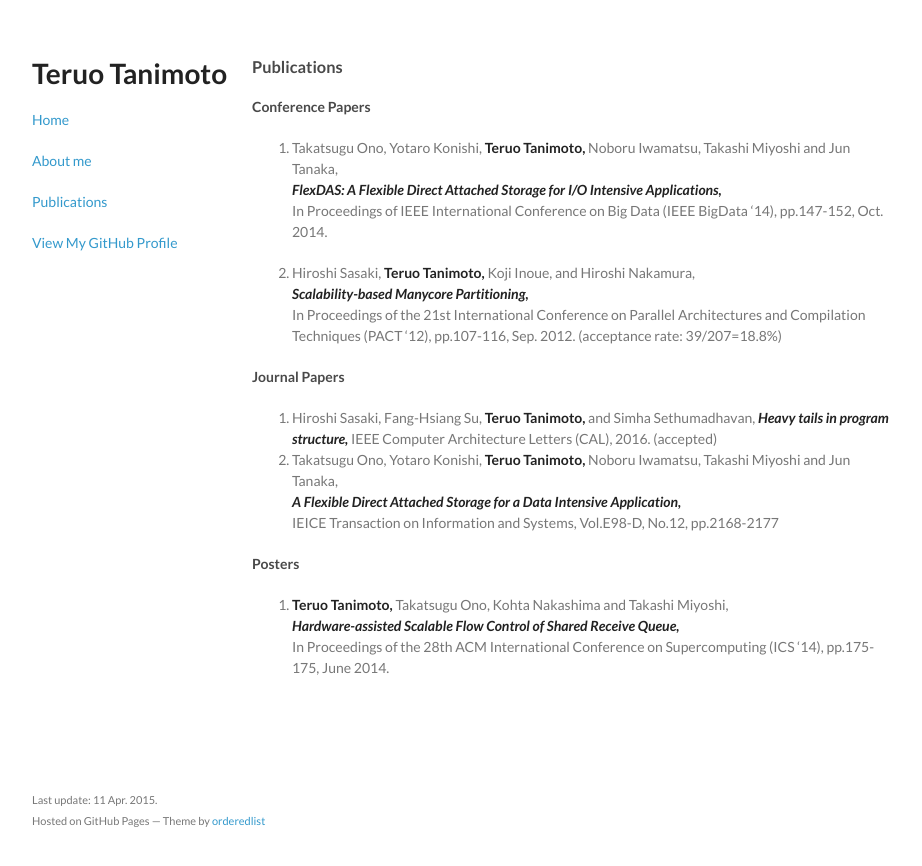
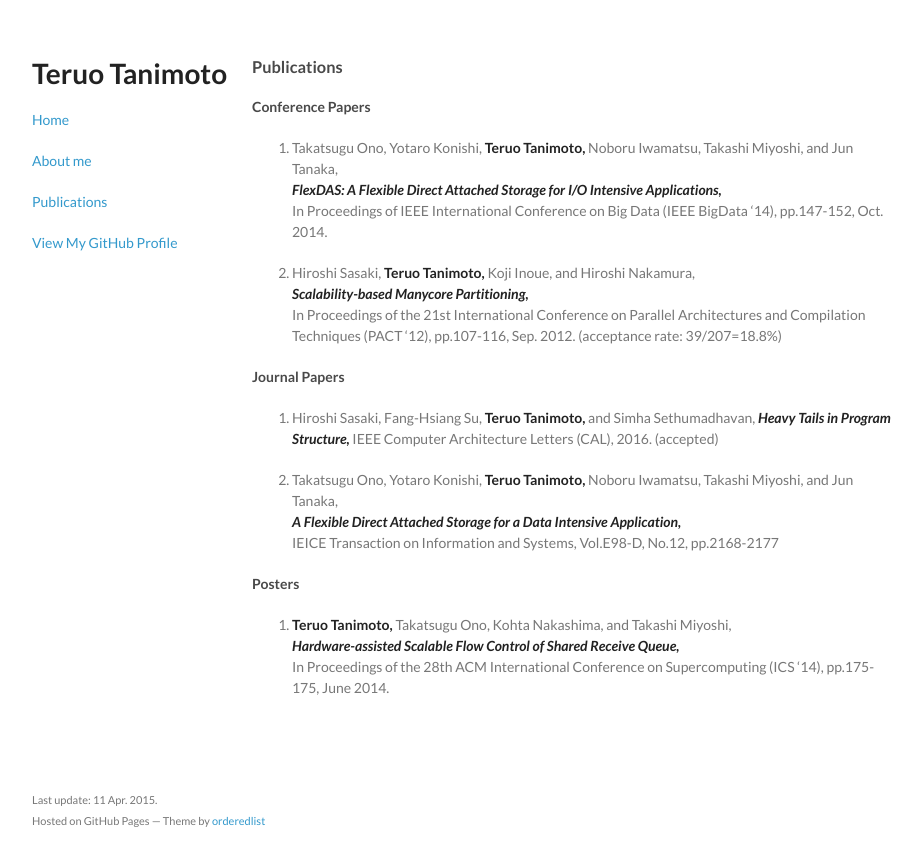
Before and after one commit to teruo41/teruo41.github.io, a Jekyll site: the page built from publications.md, in a window 1280 px wide. Shown: the top 866 px of the page, without its empty margins (178-1100 px from the left). Built offline with Jekyll 4.4.1, drawn with Linux system fonts in a browser that asks for light colours.

Commit message:
minor update

```diff
--- a/publications.md
+++ b/publications.md
@@ -7,7 +7,7 @@ title: Publications
 
 #### Conference Papers
 
-1. Takatsugu Ono, Yotaro Konishi, __Teruo Tanimoto,__ Noboru Iwamatsu, Takashi Miyoshi and Jun Tanaka,
+1. Takatsugu Ono, Yotaro Konishi, __Teruo Tanimoto,__ Noboru Iwamatsu, Takashi Miyoshi, and Jun Tanaka,
    ***FlexDAS: A Flexible Direct Attached Storage for I/O Intensive Applications,***
    In Proceedings of IEEE International Conference on Big Data (IEEE BigData '14), pp.147-152, Oct. 2014.
 
@@ -22,13 +22,14 @@ title: Publications
 #### Journal Papers
 
 1. Hiroshi Sasaki, Fang-Hsiang Su, __Teruo Tanimoto,__ and Simha Sethumadhavan,
-   ***Heavy tails in program structure,***
+   ***Heavy Tails in Program Structure,***
    IEEE Computer Architecture Letters (CAL), 2016. (accepted)
-2. Takatsugu Ono, Yotaro Konishi, __Teruo Tanimoto,__ Noboru Iwamatsu, Takashi Miyoshi and Jun Tanaka,
+
+2. Takatsugu Ono, Yotaro Konishi, __Teruo Tanimoto,__ Noboru Iwamatsu, Takashi Miyoshi, and Jun Tanaka,
    ***A Flexible Direct Attached Storage for a Data Intensive Application,***
    IEICE Transaction on Information and Systems, Vol.E98-D, No.12, pp.2168-2177
 
 #### Posters
-1. __Teruo Tanimoto,__ Takatsugu Ono, Kohta Nakashima and Takashi Miyoshi,
+1. __Teruo Tanimoto,__ Takatsugu Ono, Kohta Nakashima, and Takashi Miyoshi,
    ***Hardware-assisted Scalable Flow Control of Shared Receive Queue,***
    In Proceedings of the 28th ACM International Conference on Supercomputing (ICS '14), pp.175-175, June 2014.
```
